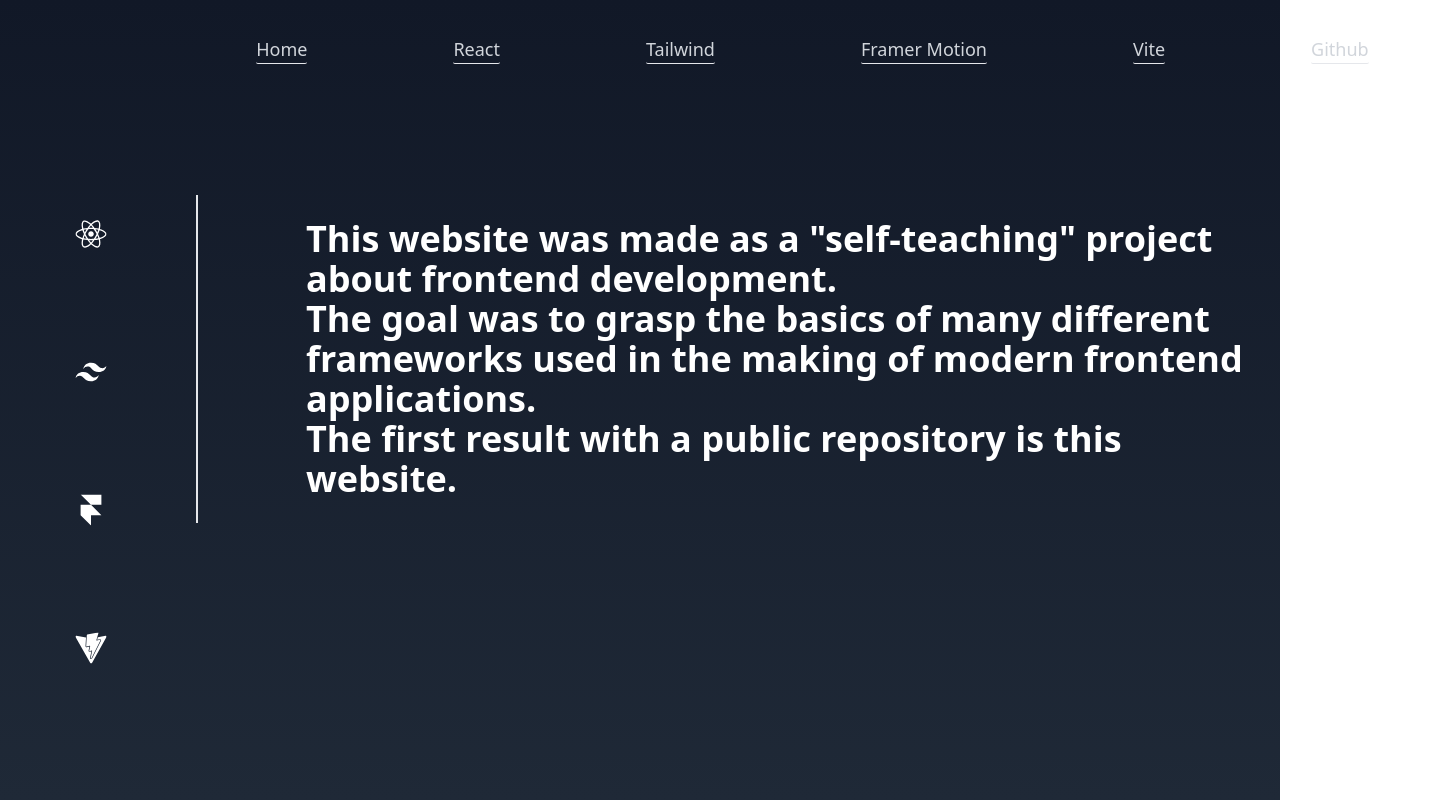
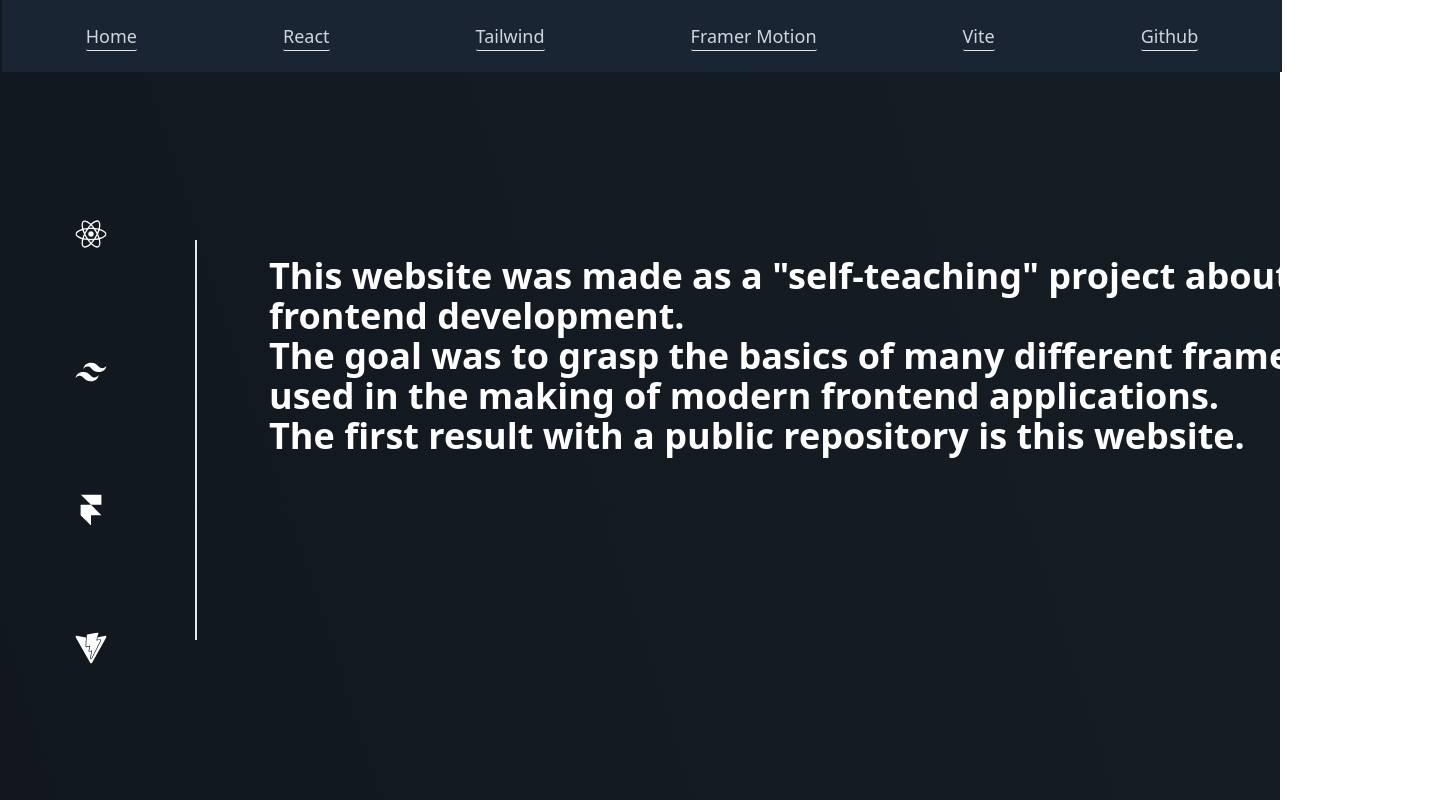
Before and after one commit to CsonkaDavid/tailwind-react-tut, a React (Vite) app: page / in a window 1280 px wide. Shown: the top 800 px of the page, 1444 px wide, since content can reach past the window. Built offline with nearby package versions, Linux system fonts and the light colour scheme.

Commit message:
Technology intro text + Fixed Navigation bar with background

```diff
--- a/src/components/MainPage.tsx
+++ b/src/components/MainPage.tsx
@@ -2,21 +2,20 @@
 import NavigationBar from "./NavigationBar";
 import { SideBar } from "./SideBar";
 import TechnologiesIntro from "./TechnologiesIntro";
-import MainPageTitle from "./Titles";
+import { TitleComponent } from "./Titles";
 
 function MainPage() {
   return (
-    <div className='main-page h-screen w-screen bg-gradient-to-b from-gray-900 to-gray-800 m-0 p-0'>
-      <MainPageTitle />
+    <div className='main-page h-[500vh] w-full bg-gradient-to-bl from-backgroundLight to-backgroundDark'>
       <table>
         <tr>
           <td className='flex'>
             <SideBar />
           </td>
-          <td className='text-white'>
-            <table>
+          <td className='text-white p-0 m-0'>
+            <table className='h-[100vh] m-0 p-0'>
               <tr>
-                <td>
+                <td className='p-0'>
                   <NavigationBar />
                 </td>
               </tr>
@@ -25,6 +24,8 @@
                   <MainPageIntro />
                 </td>
               </tr>
+            </table>
+            <table>
               <tr>
                 <td>
                   <TechnologiesIntro />
@@ -34,6 +35,7 @@
           </td>
         </tr>
       </table>
+      <TitleComponent title='TRFM-Main' />
     </div>
   );
 }
--- a/src/components/MainPageIntro.tsx
+++ b/src/components/MainPageIntro.tsx
@@ -1,39 +1,38 @@
 import { motion } from 'framer-motion'
-import './design/MainPageIntro.css'
 
 function MainPageIntro() {
     return (
-        <motion.div className='text-4xl font-bold w-[30em] h-fit mt-[12vh] border-l-2 py-[3vh]  ml-[15vw]'
-            initial={{ opacity: 0, scale: 0.1 }}
+        <motion.div className='text-4xl font-bold w-[34em] h-fit min-h-[50vh] border-l-2 py-[2vh] ml-[15vw] mt-[10vh]'
+            initial={{ opacity: 0, scale: 0.5 }}
             animate={{ opacity: 1, scale: 1 }}
-            transition={{ duration: 0.6, delay: 0.5, ease: [0.2, 0.8, 0.4, 0.9] }}
+            transition={{ duration: 0.6, delay: 1, ease: [0.2, 0.8, 0.4, 0.9] }}
         >
-            <div className='ml-[3em]'>
+            <div className='ml-[2em]'>
                 <MainPageIntroText
                     text='This website was made as a "self-teaching" project about frontend development.'
-                    animationDelay={1.2}
-                    mb='[3em]' />
+                    animationDelay={1.6}
+                    marginBottom='[3em]' />
                 <MainPageIntroText
                     text='The goal was to grasp the basics of many different frameworks used in the making of modern frontend applications.'
-                    animationDelay={1.7}
-                    mb='[3em]' />
+                    animationDelay={1.9}
+                    marginBottom='[3em]' />
                 <MainPageIntroText
                     text='The first result with a public repository is this website.'
                     animationDelay={2.2}
-                    mb='0' />
+                    marginBottom='0' />
             </div>
         </motion.div>
     )
 }
 
-function MainPageIntroText({ text, animationDelay, mb }: { text: string, animationDelay: number, mb: string }) {
+function MainPageIntroText({ text, animationDelay, marginBottom }: { text: string, animationDelay: number, marginBottom: string }) {
     return (
         <motion.div
             initial={{ opacity: 0, scale: 1 }}
             animate={{ opacity: 1, scale: 1 }}
             transition={{ duration: 1, delay: animationDelay, ease: [0.2, 0.8, 0.4, 0.9] }}>
 
-            <p className={'mb-' + mb} > {text} </p>
+            <p className={'mb-' + marginBottom} > {text} </p>
         </motion.div>
     );
 }
--- a/src/components/NavigationBar.tsx
+++ b/src/components/NavigationBar.tsx
@@ -8,7 +8,7 @@
 
 function NavigationBar() {
   return (
-    <div className='text-gray-300 mt-[4vh] mb-[4vh] text-lg w-fit whitespace-nowrap ml-[14vw]'>
+    <div className='fixed flex flex-row justify-center text-gray-300 text-lg h-[4em] w-full whitespace-nowrap bg-navigationBackgroundColor'>
       <table>
         <tr className='w-full h-fit'>
           <td>
@@ -40,15 +40,15 @@
     <motion.div
       initial={{ opacity: 0, scale: 0.1 }}
       animate={{ opacity: 1, scale: 1 }}
-      transition={{ duration: 0.4, delay: animationDelay, ease: [0, 0.71, 0.2, 1.01] }}>
+      transition={{ duration: 0.8, delay: animationDelay, ease: [0, 0.71, 0.2, 1.01] }}>
       <div className='w-fit'>
-        <div className='navigation-button group'>
+        <div className='w-fit mx-[2em] hover:text-white group'>
           <div>
-            <span className='navigation-icon group-hover:scale-100'>
+            <span className='navigation-icon text-white text-xs group-hover:scale-100'>
               {icon}
             </span>
           </div>
-          <div className='px-[1em]'>
+          <div className='px-[2em]'>
             <button className=' border-b-[0.1em] rounded-sm'>
               {label}
             </button>
--- a/src/components/ReactJSIntro.tsx
+++ b/src/components/ReactJSIntro.tsx
@@ -1,15 +1,15 @@
-import {FaReact} from 'react-icons/fa'
+import { FaReact } from 'react-icons/fa'
 
 function ReactJSIntro() {
   return (
     <div>
       <p className='flex'>
         <div className='my-auto mr-5 mb-[2.5em] text-cyan-400'>
-                <FaReact size={40}/>
+          <FaReact size={40} />
         </div>
         <div>
-                <p>React JS</p>
-                <p></p>
+          <p>React</p>
+          <p>A JavaScript library for building user interfaces</p>
           <p></p>
         </div>
       </p>
--- a/src/components/SideBar.tsx
+++ b/src/components/SideBar.tsx
@@ -7,21 +7,23 @@
 export function SideBar() {
     return (
         <div className='sidebar'>
-            <SideBarIcon
-                icon={<FaReact size={26} />} text='React' customClass='react-nav-icon' />
-            <SideBarIcon icon={<SiTailwindcss size={26} />} text='Tailwind' customClass='tailwind-nav-icon' />
-            <SideBarIcon icon={<SiFramer size={26} />} text='Framer Motion' customClass='framer-nav-icon' />
-            <SideBarIcon icon={<SiVite size={26} />} text='Vite' customClass='vite-nav-icon' />
+            <SideBarIcon icon={<FaReact size={26} />} text='React' animationDelay={0.7} customClass='react-nav-icon' />
+            <SideBarIcon icon={<SiTailwindcss size={26} />} text='Tailwind' animationDelay={0.8} customClass='tailwind-nav-icon' />
+            <SideBarIcon icon={<SiFramer size={26} />} text='Framer Motion' animationDelay={0.9} customClass='framer-nav-icon' />
+            <SideBarIcon icon={<SiVite size={26} />} text='Vite' animationDelay={1} customClass='vite-nav-icon' />
         </div>
     )
 }
 
-export function SideBarIcon({ icon, text = 'tooltip', customClass }: { icon: ReactElement, text: string, customClass: string }) {
+export function SideBarIcon(
+    { icon, text = 'tooltip', animationDelay, customClass }:
+        { icon: ReactElement, text: string, animationDelay: number, customClass: string }) {
+
     return (
         <motion.div
-            initial={{ opacity: 0, scale: 0.1 }}
+            initial={{ opacity: 0, scale: 0.3 }}
             animate={{ opacity: 1, scale: 1 }}
-            transition={{ duration: 1, delay: 0.4, ease: [0, 0.71, 0.2, 1.01] }}>
+            transition={{ duration: 2, delay: animationDelay, ease: [0, 0.71, 0.2, 1.01] }}>
 
             <div className='sidebar-button group'>
                 <div className={customClass + ' p-0 m-0 w-full h-full flex items-center justify-center rounded-full text-9xl'}>
--- a/src/components/TechnologiesIntro.tsx
+++ b/src/components/TechnologiesIntro.tsx
@@ -2,7 +2,7 @@
 function TechnologiesIntro() {
   return (
     <div>
-
+      <p>This website was made using different technologies in different stages of the development:</p>
     </div>
   )
 }
--- a/src/components/Titles.tsx
+++ b/src/components/Titles.tsx
@@ -1,13 +1,11 @@
 import { useEffect } from 'react'
 
-export function MainPageTitle() {
+export function TitleComponent({ title }: { title: string }) {
   return (
     <>
       {useEffect(() => {
-          document.title = 'TRFM-Main'
+        document.title = title
       })}
     </>
   );
 }
-
-export default MainPageTitle
--- a/src/components/design/NavigationBar.css
+++ b/src/components/design/NavigationBar.css
@@ -1,21 +1,13 @@
 @tailwind components;
 
 @layer components {
-    .navigation-button {
-        @apply w-fit mx-[3em]  hover:text-white
-    }
-
     .navigation-icon {
         @apply
         absolute
         scale-0
-        text-white text-xs
         font-bold
         transition-all duration-100 origin-right
         pointer-events-none
-        shadow-md
-        shadow-slate-900
-        rounded-lg
         bg-transparent
     }
 
--- a/src/components/design/SideBar.css
+++ b/src/components/design/SideBar.css
@@ -2,7 +2,7 @@
 
 @layer components {
     .sidebar {
-        @apply fixed h-[90vh] flex flex-col bg-transparent mx-[6vw] justify-center mt-[10vh]
+        @apply fixed h-[90vh] flex flex-col bg-transparent px-[6vw] justify-center mt-[10vh]
     }
 
     .sidebar-button {
@@ -31,7 +31,7 @@
     }
 
     .react-nav-icon {
-        @apply  hover:text-cyan-400
+        @apply hover:text-cyan-400
     }
 
     .tailwind-nav-icon {
--- a/tailwind.config.cjs
+++ b/tailwind.config.cjs
@@ -4,7 +4,16 @@
     "./src/**/*.{js,jsx,ts,tsx}",
   ],
   theme: {
-    extend: {},
+    extend: {
+      colors: {
+        'backgroundLight': '#151d24',
+        'backgroundDark': '#10141c',
+        'navigationBackgroundColor': '#192533',
+      },
+      backgroundImage: {
+        'reactIconBackgroundGradient': "linear-gradient(to right top, #06b6d4, #67e8f9)"
+      },
+    },
   },
   plugins: [],
 }
```
Also changed, not shown: src/components/design/MainPageIntro.css (deleted). Lines whose indentation alone changed are shown as unchanged.
